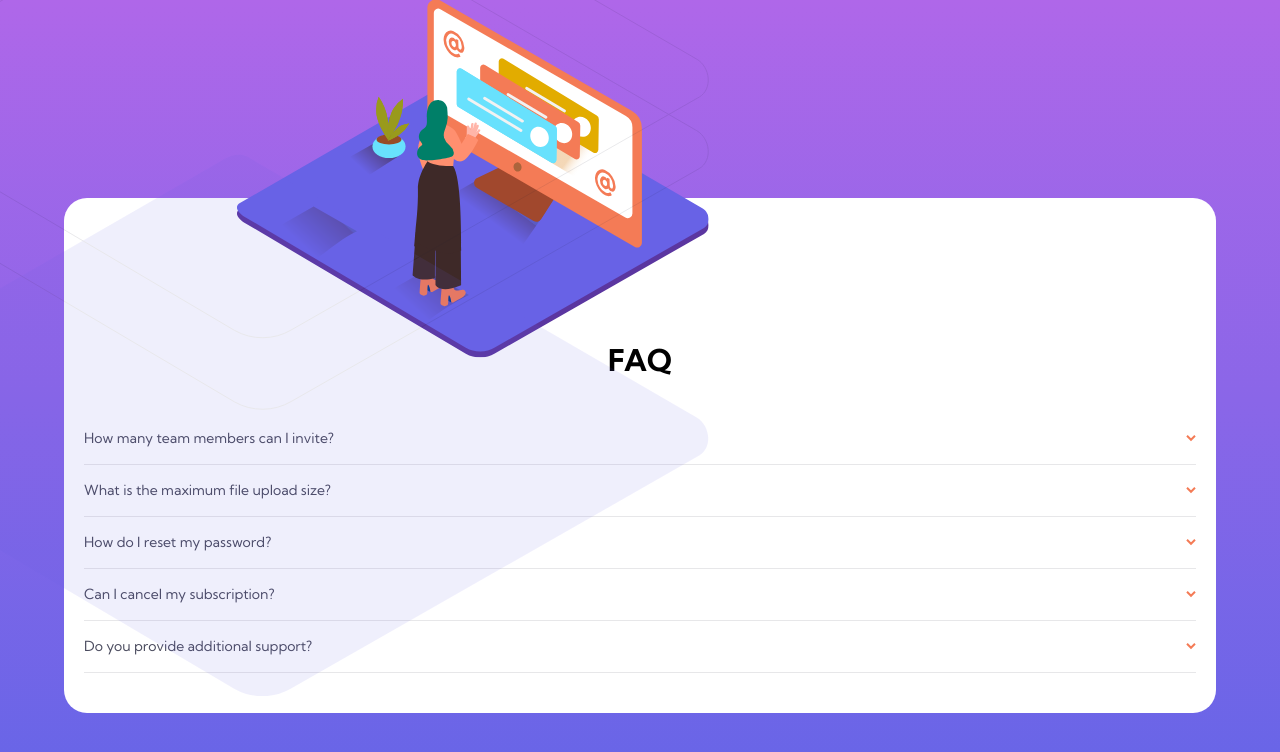
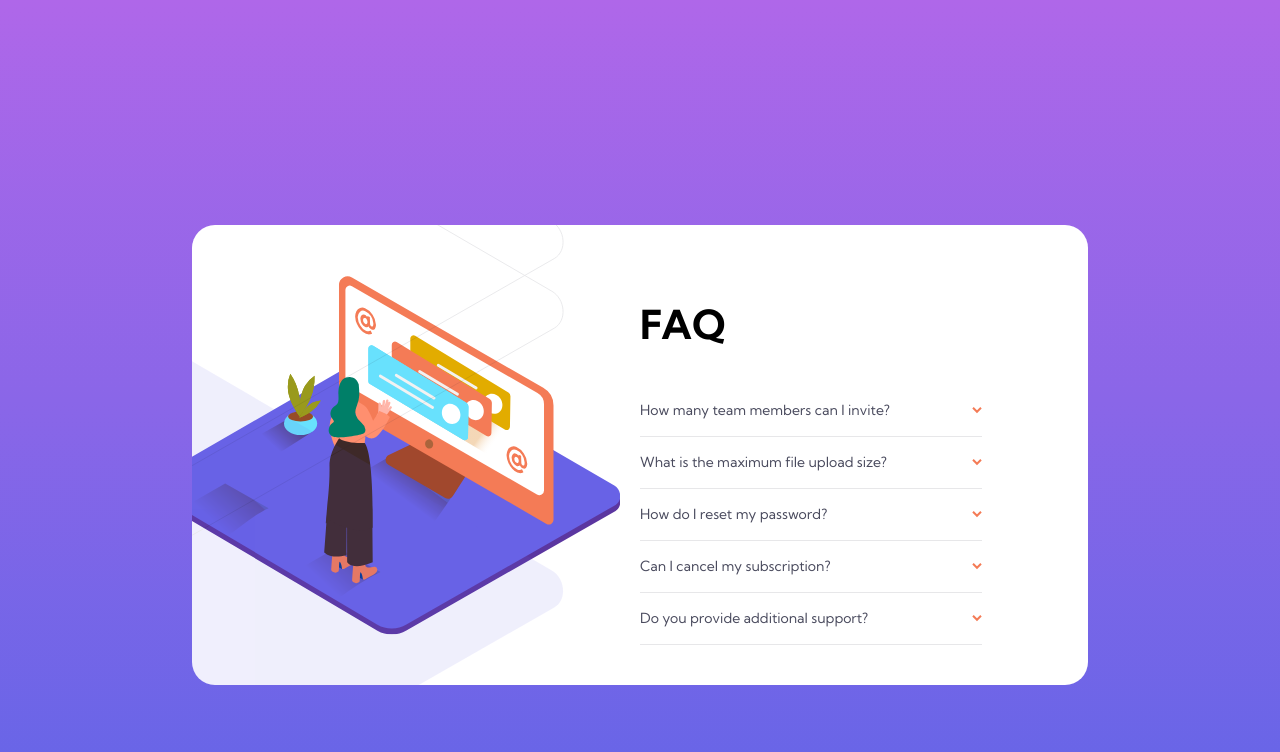
Before and after one commit to Bouyyah/Faq-accordion, a plain HTML site: page index.html in a window 1280 px wide. Drawn offline with Linux system fonts and the light colour scheme.

Commit message:
finished desktop view

```diff
--- a/scss/main.scss
+++ b/scss/main.scss
@@ -102,9 +102,41 @@ body {
   }
 }
 
-// @media (min-width: 375px){
-//     body {
-//     background-image: url('../images/bg-pattern-desktop.svg');
+@media (min-width: 426px){
+   .card {
+     width: 70%;
+     overflow: hidden;
+     &-images{
+       &-illustration{
+        top: 50%;
+        left: 27rem;
+       }
+       &-bg{
+         width: 100%;
+        top: 17.8rem;
+        left: -7.6rem;
+       }
+     }
 
-//     }
-// }
+     &-faq{
+       width: 50%;
+       position: relative;
+       left: 50%;
+       margin-top: 0;
+       &-title{
+        text-align: start;
+        font-size: 4rem;
+        font-weight: 700;
+       }
+
+       &-question{
+        width: 80%;
+        cursor: pointer;
+
+        &-header-title:hover{
+          color: $softRed;
+        }
+       }
+     }
+   }
+}
```
Also changed, not shown: index.html (+1 -1 lines), css/main.css, screemobile.jpg (added), screenmobile2.jpg (added), screenshot.jpg (added).
